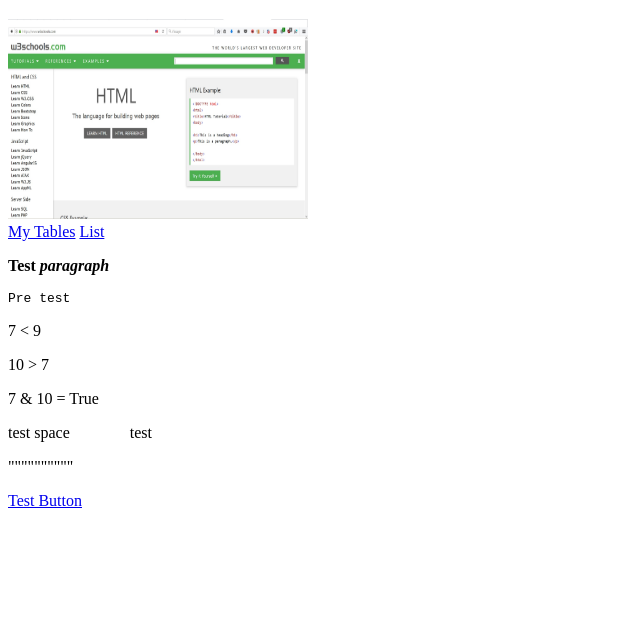
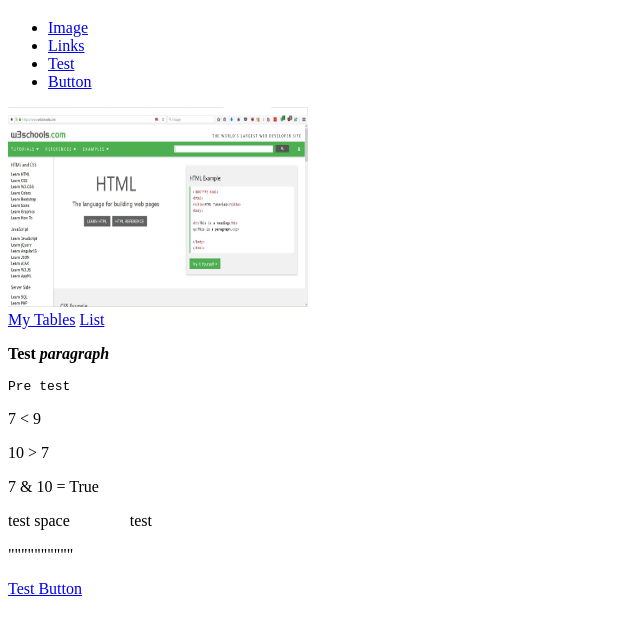
Before and after one commit to olegmk/olegmk.github.io, a plain HTML site: page index.html in a window 1280 px wide. Shown: the part 61-696 px from the top of the page, without its empty margins (0-640 px from the left). Drawn offline with Linux system fonts and the light colour scheme.

Commit message:
New version 0.16

```diff
--- a/index.html
+++ b/index.html
@@ -6,17 +6,26 @@
 </head>
 <body>
 	<h1>My First Site</h1>
+	<!-- Links -->
+	<nav>
+		<ul>
+			<li><a href="#image">Image</a></li>
+			<li><a href="#links">Links</a></li>
+			<li><a href="#test">Test</a></li>
+			<li><a href="#button">Button</a></li>
+		</ul>
+	</nav>
 	<!-- Paste image -->
-	<div>
+	<div id=#image>
 		<img src="images/w3schools.jpg" alt="Image" height="200" width="300">
 	</div>
 	<!-- Link ti pages with tables and lists -->
-	<div>
+	<div id=#links>
 		<a href="tables/tables1.html" target="_blank">My Tables</a>
 		<a href="list/list1.html" target="_blank">List</a>
 	</div>
 	<!-- Test -->
-	<div>
+	<div id=#test>
 		<p><b>Test <em>paragraph</em></b></p>
 		<p><pre>Pre test</pre></p>
 		<p>7 &lt; 9</p>
@@ -26,7 +35,7 @@
 		<p>&quot;&quot;&quot;&quot;&quot;&quot;&quot;&quot;&quot;&quot;</p>
 	</div>
 	<!-- Link to page with button test -->
-	<div>
+	<div id=#button>
 		<p><a href="button/button1.html" target="_blank">Test Button</a></p>
 	</div>
 </body>
```
